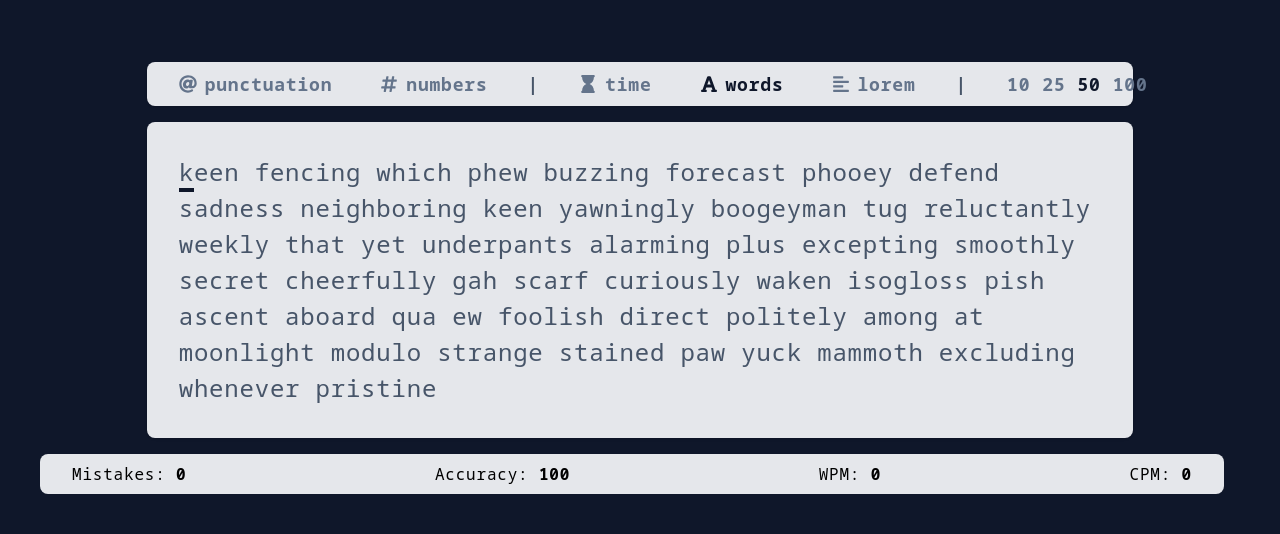
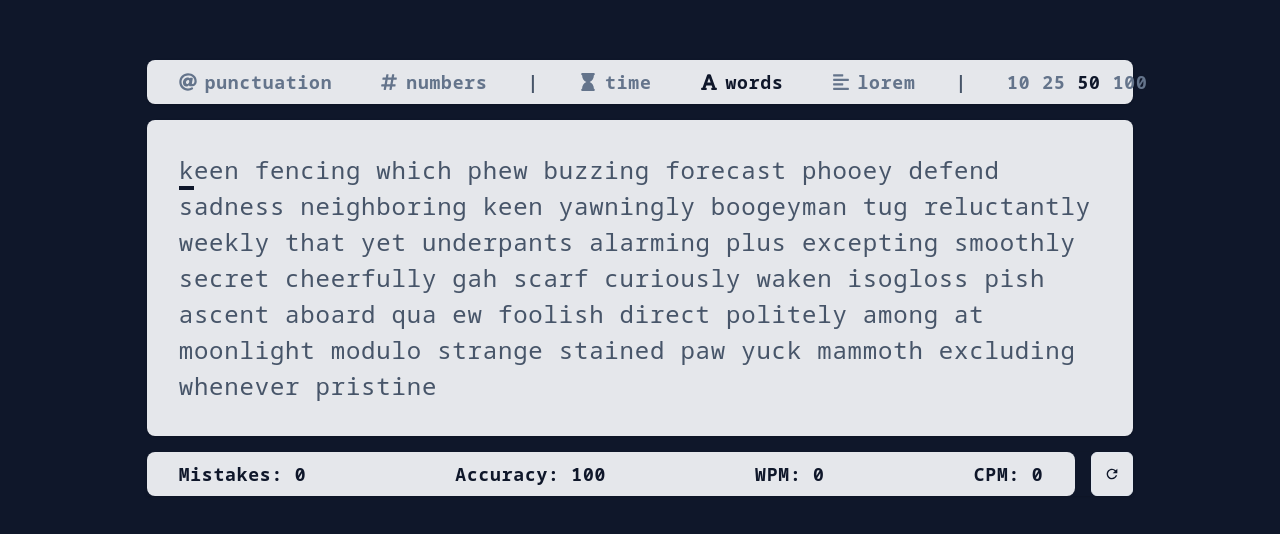
Before and after one commit to ihssmaheel-dev/type-type-go, a React (Vite) app: page / in a window 1280 px wide. Shown: the part 122-656 px from the top of the page. Built offline with nearby package versions, Linux system fonts and the light colour scheme.

Commit message:
Refactor: Rendered the newly created component in the TypingTest

```diff
--- a/src/components/TypingTest.tsx
+++ b/src/components/TypingTest.tsx
@@ -6,6 +6,8 @@ import TypingModeSelector from './TypingModeSelector';
 import UserInput from './UserInput';
 import TextDisplay from './TextDisplay';
 import Stats from './Stats';
+import TypingTestFooter from './TypingTestFooter';
+import TypingContainer from "./TypingContainer";
 
 
 type ModeType = "words" | "time" | "lorem";
@@ -63,11 +65,8 @@ const TypingTest = () => {
 				onChangeWords={setMaxWords}
 				onModeChange={handleModeChange}
 			/>
-			<div id="typing-container" className='w-10/12 max-h-80 overflow-y-auto m-4 p-8 rounded-lg bg-gray-200 shadow scroll scrollbar-none overscroll-auto scroll-smooth'>
-				<UserInput inputRef={inputRef} handleKeyDown={handleKeydown} />
-				<TextDisplay paragraph={paragraph} charIndex={charIndex} correctWrong={correctWrong} charRefs={charRefs}/>
-			</div>
-			<Stats mode={mode} timeLeft={timeLeft} mistakes={mistakes} accuracy={accuracy} WPM={WPM} CPM={CPM} reset={resetAll}/>
+			<TypingContainer inputRef={inputRef} handleKeydown={handleKeydown} paragraph={paragraph} charIndex={charIndex} correctWrong={correctWrong} charRefs={charRefs}/>
+			<TypingTestFooter mode={mode} timeLeft={timeLeft} mistakes={mistakes} accuracy={accuracy} WPM={WPM} CPM={CPM} reset={resetAll}/>
 		</div>
 	)
 }
```
